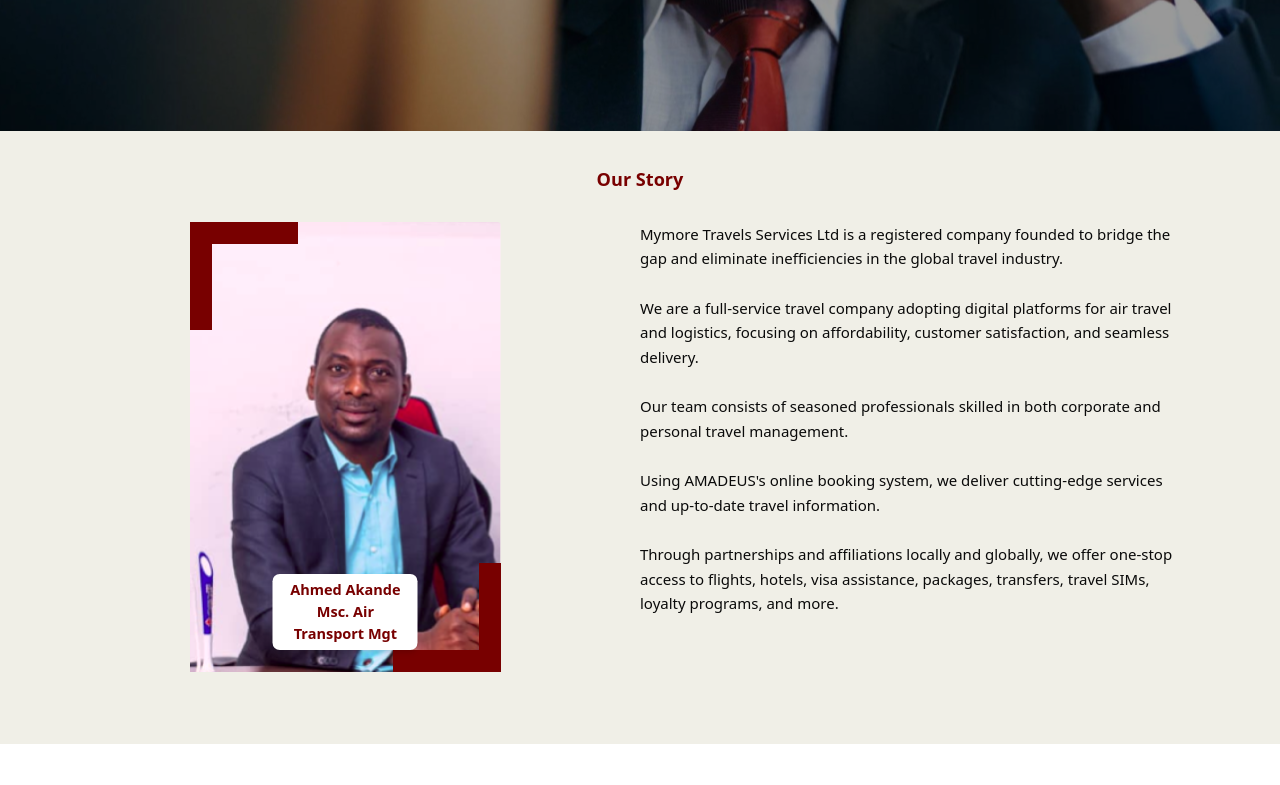
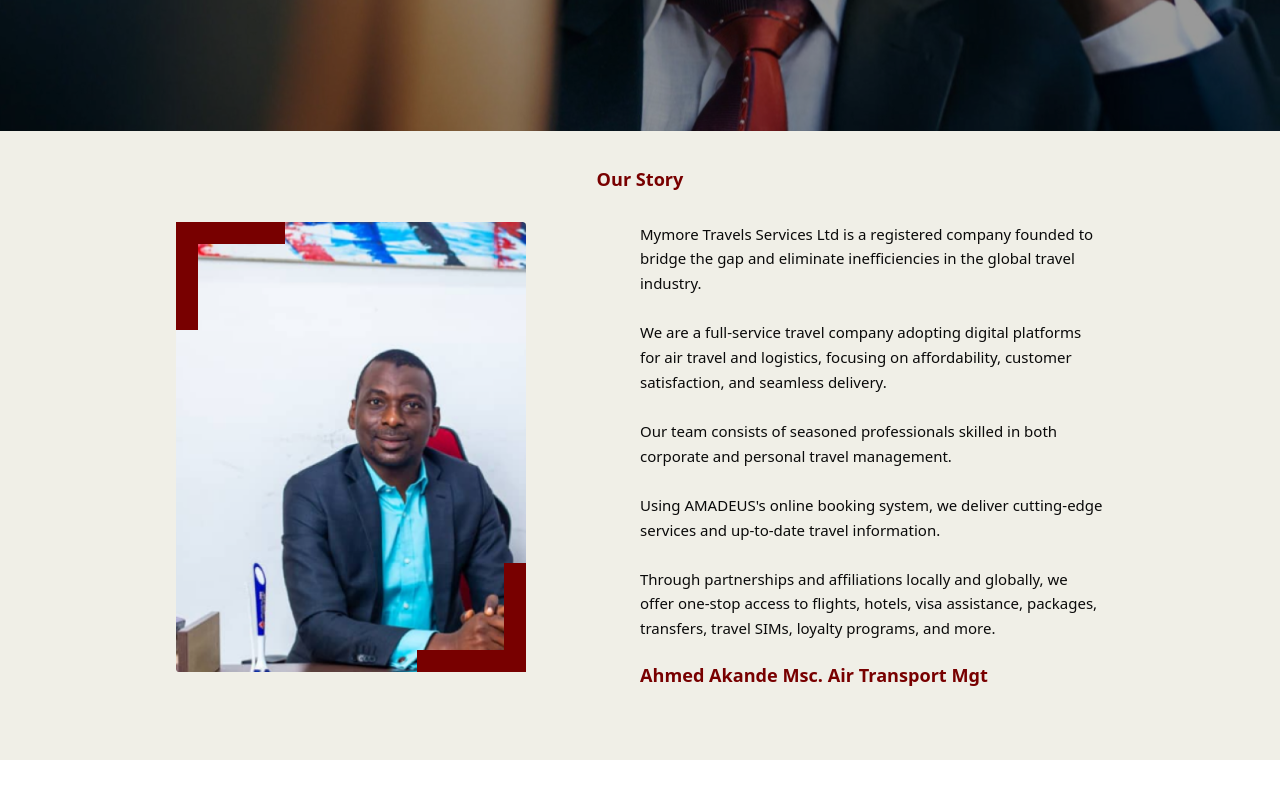
Before and after one commit to SilexsecureTeam/mymore-group, a React (Vite) app: page /about in a window 1280 px wide. Shown: the part 460-1245 px from the top of the page. Built offline with nearby package versions, Linux system fonts and the light colour scheme; a web font is replaced by a local one.

Commit message:
new changes

```diff
--- a/src/components/aboutBody.jsx
+++ b/src/components/aboutBody.jsx
@@ -1,5 +1,5 @@
 // === Image Assets ===
-import storyImg from "../assets/storyMan.svg";
+import storyImg from "../assets/storyMan.png";
 import girl from "../assets/aboutbottom.svg";
 
 // === Partner Logos ===
@@ -95,44 +95,45 @@
   return (
     <div>
       {/* Our Story Section */}
-      <section className="px-8 md:px-24 py-10 pb-20 bg-[#F0EFE7]">
+      <section className="px-4 md:px-8 py-10 pb-20 bg-[#F0EFE7]">
+        <div className="max-w-5xl mx-auto">
           <h1 className="text-[#780000] text-xl text-center mb-6 font-bold">
             Our Story
           </h1>
-        <div className="flex flex-col md:flex-row justify-center gap-10 mt-8">
-          {/* Image Box with Border Highlights */}
-          <div className="relative w-86 mx-auto md:max-w-[350px] h-[350px] md:h-[450px] overflow-hidden">
-            {/* Overlayed Name Label */}
-            <div className="absolute bottom-6 left-1/2 -translate-x-1/2 bg-white bg-opacity-90 text-center text-[#780000] text-xs md:text-sm lg:text-base font-semibold px-4 py-1.5 rounded-lg shadow-md z-10 max-w-40">
-              Ahmed Akande Msc. Air Transport Mgt
-            </div>
 
-            {/* Top-right "L" Decoration */}
+          <div className="flex flex-col md:flex-row items-center md:items-start justify-between gap-y-10 gap-x-10 mt-8">
+            {/* Image Box */}
+            <div className="relative w-full md:w-[45%] max-w-[350px] h-[350px] md:h-[450px] overflow-hidden">
+              {/* Top-left "L" Decoration */}
               <div className="absolute top-0 left-0 w-30 h-30 pointer-events-none">
                 <div className="absolute top-0 left-0 h-[22px] w-full bg-[#780000]" />
                 <div className="absolute top-0 left-0 w-[22px] h-full bg-[#780000]" />
               </div>
 
-            {/* Bottom-left "L" Decoration */}
+              {/* Bottom-right "L" Decoration */}
               <div className="absolute bottom-0 right-0 w-30 h-30 pointer-events-none">
                 <div className="absolute bottom-0 right-0 h-[22px] w-full bg-[#780000]" />
                 <div className="absolute bottom-0 right-0 w-[22px] h-full bg-[#780000]" />
               </div>
 
-            {/* Image */}
-            <img src={storyImg} alt="Our Story" className="w-full rounded" />
+              <img
+                src={storyImg}
+                alt="Our Story"
+                className="w-full h-full object-cover rounded"
+              />
             </div>
 
-          {/* Description */}
-          <p className="md:max-w-[50%] text-[#0A0A0A] leading-[1.7rem]">
+            {/* Description Text */}
+            <div className="w-[90%] md:w-[50%]">
+              <p className="text-[#0A0A0A] leading-[1.7rem]">
                 Mymore Travels Services Ltd is a registered company founded to
                 bridge the gap and eliminate inefficiencies in the global travel
                 industry.
                 <br />
                 <br />
-            We are a full-service travel company adopting digital platforms for
-            air travel and logistics, focusing on affordability, customer
-            satisfaction, and seamless delivery.
+                We are a full-service travel company adopting digital platforms
+                for air travel and logistics, focusing on affordability,
+                customer satisfaction, and seamless delivery.
                 <br />
                 <br />
                 Our team consists of seasoned professionals skilled in both
@@ -143,10 +144,17 @@
                 services and up-to-date travel information.
                 <br />
                 <br />
-            Through partnerships and affiliations locally and globally, we offer
-            one-stop access to flights, hotels, visa assistance, packages,
-            transfers, travel SIMs, loyalty programs, and more.
+                Through partnerships and affiliations locally and globally, we
+                offer one-stop access to flights, hotels, visa assistance,
+                packages, transfers, travel SIMs, loyalty programs, and more.
               </p>
+
+              {/* Name Below Description */}
+              <p className="pt-6 text-[#780000] font-semibold text-xl">
+                Ahmed Akande Msc. Air Transport Mgt
+              </p>
+            </div>
+          </div>
         </div>
       </section>
 
```
Also changed, not shown: src/components/ServiceBody.jsx (+0 -13 lines), src/assets/storyMan.png (added), src/assets/storyMan.svg (deleted). Lines whose indentation alone changed are shown as unchanged.
